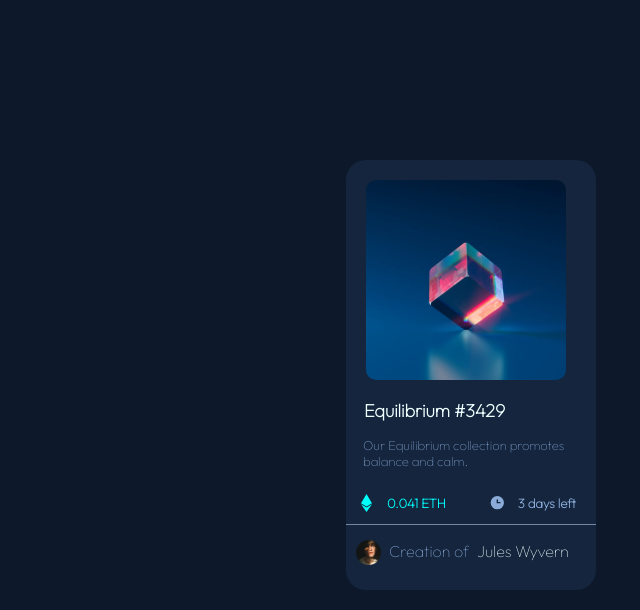
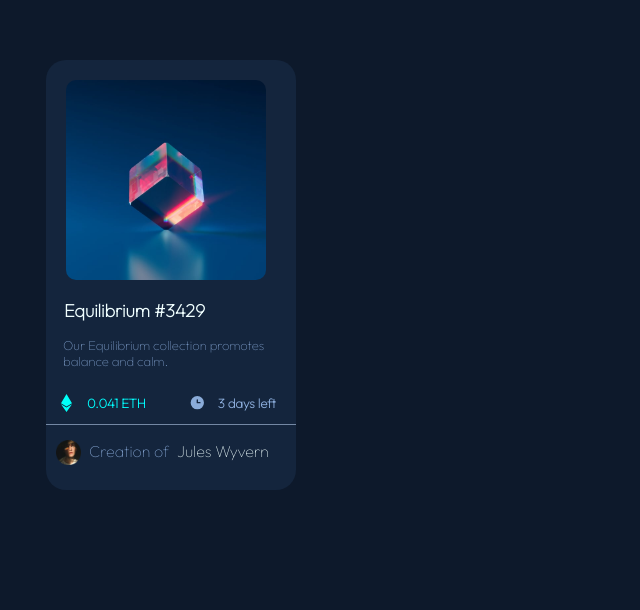
Before and after one commit to al-sabana/cfu_level1, a plain HTML site: page index.html in a window 1280 px wide. Shown: the part 190-800 px from the top of the page, without its empty margins (462-1102 px from the left). Drawn offline with Linux system fonts and the light colour scheme.

Commit message:
Update style.css

```diff
--- a/style.css
+++ b/style.css
@@ -7,8 +7,8 @@ body {
   color: azure;
   width: 250px;
   height: 430px;
-  margin-left: 800px;
-  margin-top: 350px;
+  margin-left: 500px;
+  margin-top: 250px;
   margin-bottom: 10px;
   border-radius: 20px;
   font-family: "Outfit", sans-serif;
```
